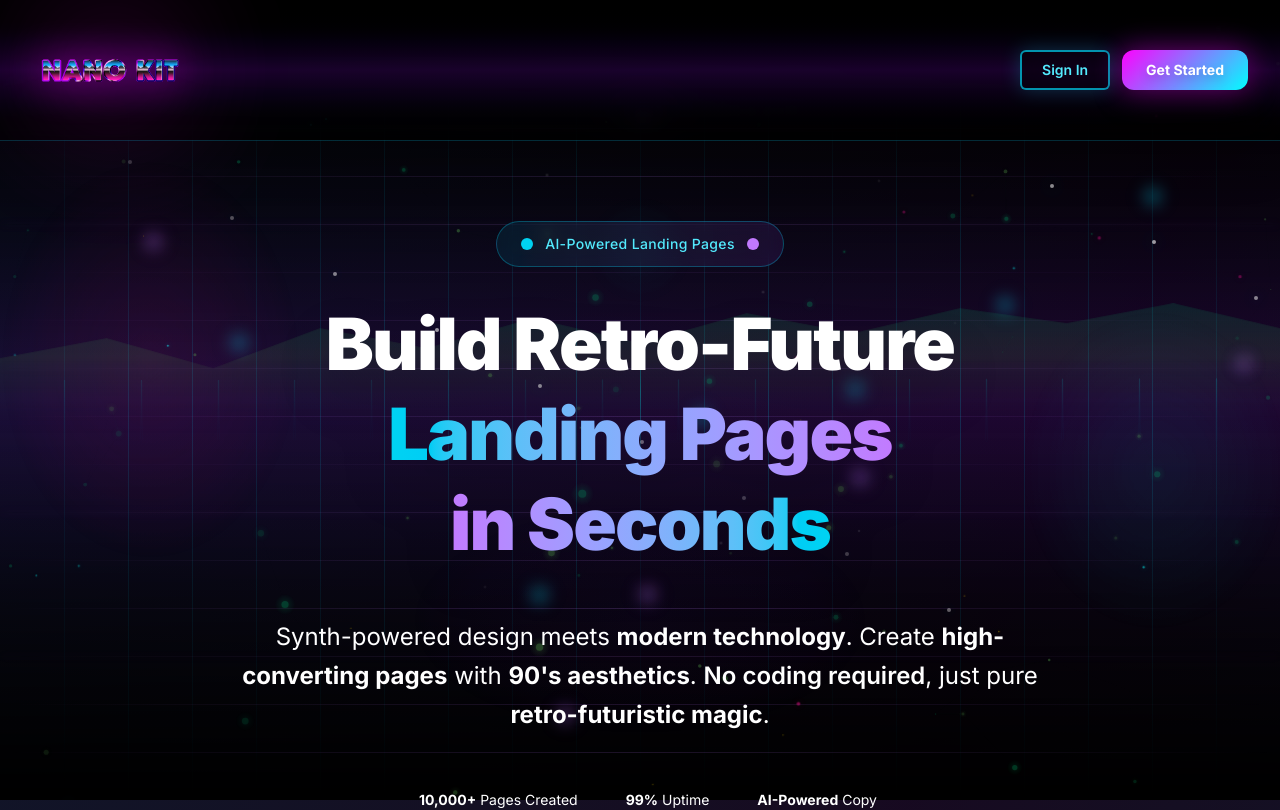
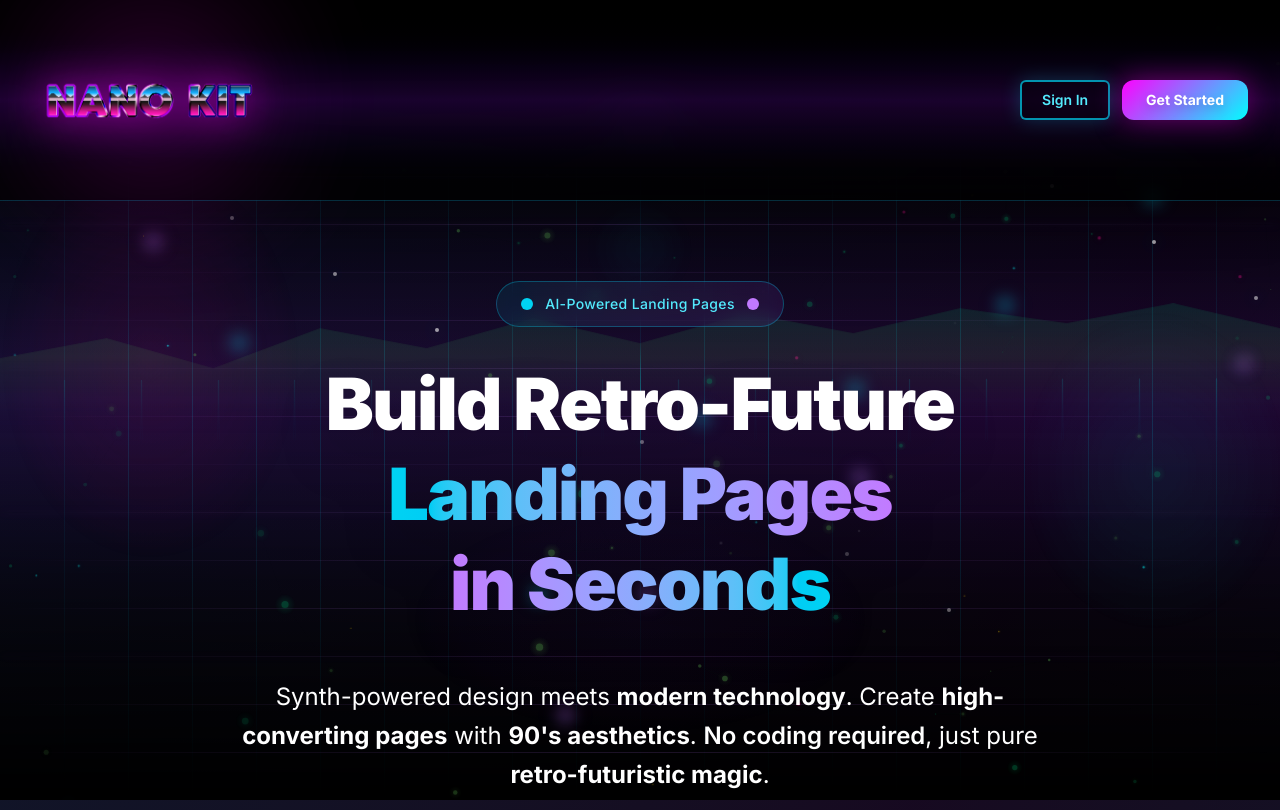
Before and after one commit to manupor/Prelander_Gen, a Next.js app: page / in a window 1280 px wide. Shown: the top 810 px of the page. Built offline with nearby package versions, Linux system fonts and the light colour scheme.

Commit message:
style: Increase logo size to medium
- Changed logo: sm (160x120) → md (240x180)
- Logo is now 3x larger than original header size

```diff
--- a/src/app/page.tsx
+++ b/src/app/page.tsx
@@ -204,7 +204,7 @@ export default function Home() {
                     transform: 'scale(1.5)'
                   }}
                 />
-                <NanoKitLogo size="sm" href="/" />
+                <NanoKitLogo size="md" href="/" />
               </div>
             </div>
             <div className="flex items-center gap-3">
```
